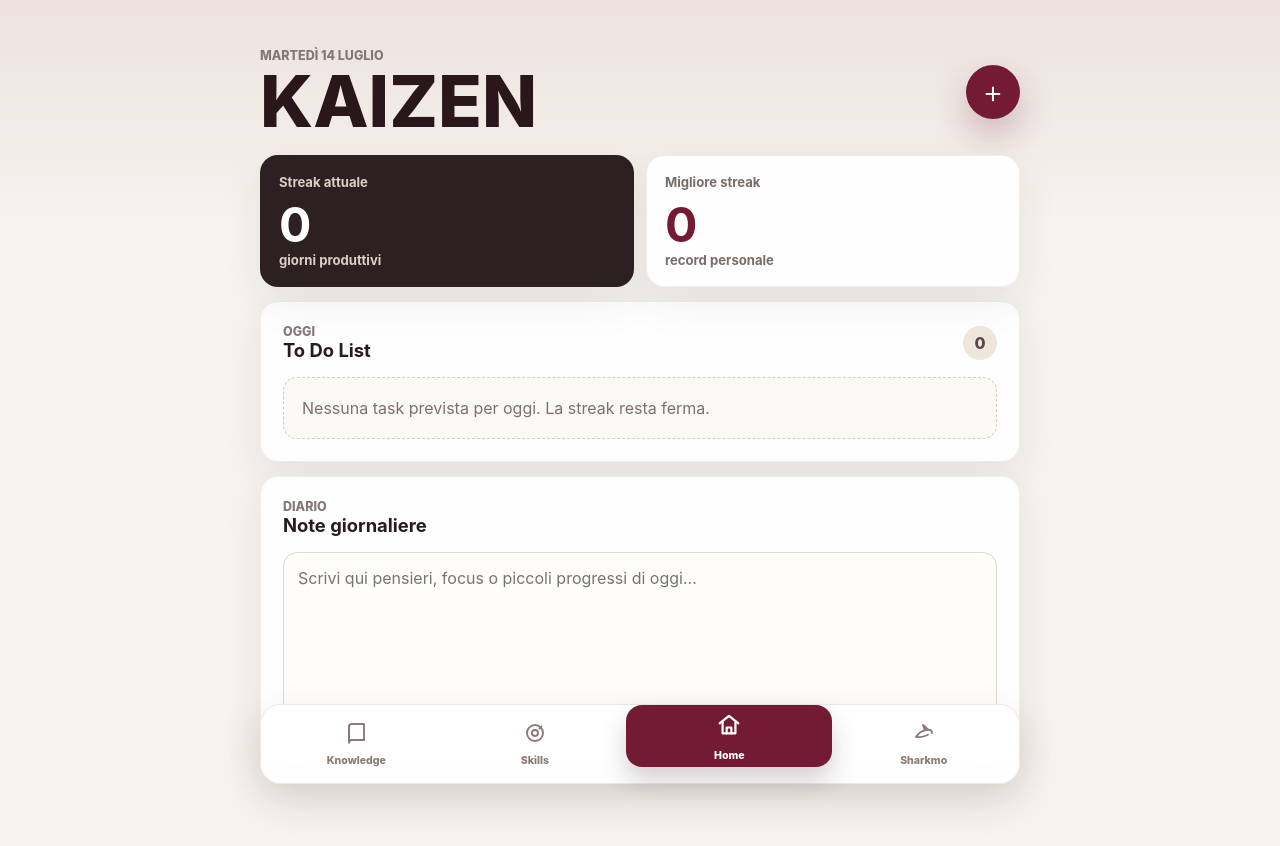
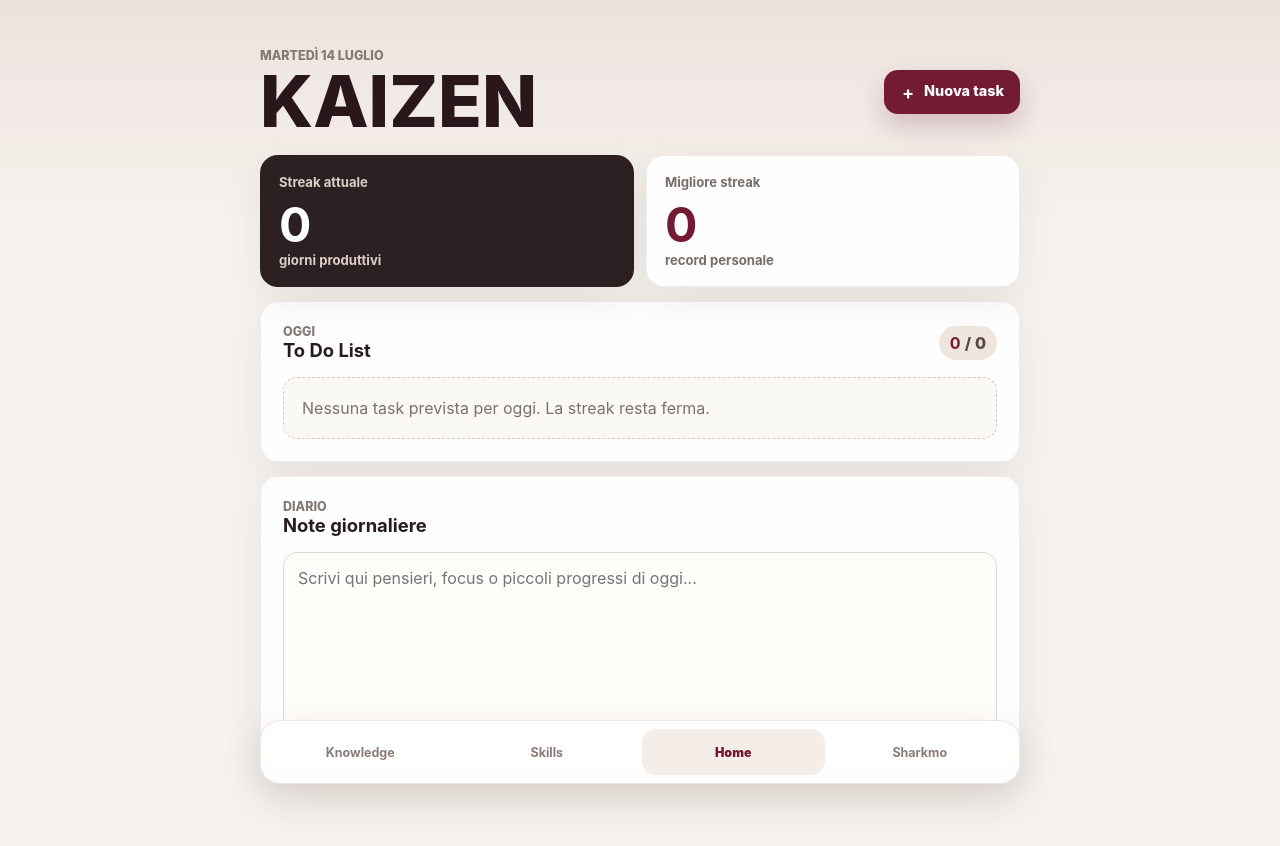
Before and after one commit to NicoRiz/kaizen-v.1, a React (Vite) app: page / in a window 1280 px wide. Shown: the top 846 px of the page. Built offline with nearby package versions, Linux system fonts and the light colour scheme.

Commit message:
Refine navigation and task controls

```diff
--- a/src/components/BottomNav.jsx
+++ b/src/components/BottomNav.jsx
@@ -2,47 +2,18 @@ const NAV_ITEMS = [
   {
     key: "knowledge",
     label: "Knowledge",
-    icon: (
-      <svg viewBox="0 0 24 24" aria-hidden="true">
-        <path d="M5 5.5A2.5 2.5 0 0 1 7.5 3H20v16H7.5A2.5 2.5 0 0 0 5 21.5z" />
-        <path d="M5 5.5v16A2.5 2.5 0 0 1 7.5 19H20" />
-      </svg>
-    ),
   },
   {
     key: "skills",
     label: "Skills",
-    icon: (
-      <svg viewBox="0 0 24 24" aria-hidden="true">
-        <circle cx="12" cy="12" r="8" />
-        <circle cx="12" cy="12" r="3" />
-        <path d="m16.5 7.5 2-2" />
-      </svg>
-    ),
   },
   {
     key: "home",
     label: "Home",
-    isPrimary: true,
-    icon: (
-      <svg viewBox="0 0 24 24" aria-hidden="true">
-        <path d="M4 11.5 12 5l8 6.5" />
-        <path d="M6.5 10.5V20h11v-9.5" />
-        <path d="M10 20v-5h4v5" />
-      </svg>
-    ),
   },
   {
     key: "sharkmo",
     label: "Sharkmo",
-    icon: (
-      <svg viewBox="0 0 24 24" aria-hidden="true">
-        <path d="M4 16c3.2-5.4 8-7.7 14.5-7" />
-        <path d="M13 9.4 11 4l5.5 4.8" />
-        <path d="M5 16c4 .5 7.5-.2 11-2.2" />
-        <path d="M18.5 9c1 .7 1.5 1.7 1.5 3" />
-      </svg>
-    ),
   },
 ];
 
@@ -57,14 +28,11 @@ export default function BottomNav({ activeSection = "home", onNavigate }) {
             <button
               aria-current={isActive ? "page" : undefined}
               aria-label={item.label}
-              className={`bottom-nav-link ${
-                item.isPrimary ? "bottom-nav-link--home" : ""
-              } ${isActive ? "is-active" : ""}`}
+              className={`bottom-nav-link ${isActive ? "is-active" : ""}`}
               key={item.key}
               onClick={() => onNavigate?.(item.key)}
               type="button"
             >
-              <span className="nav-icon">{item.icon}</span>
               <span className="nav-label">{item.label}</span>
             </button>
           );
--- a/src/components/Home.jsx
+++ b/src/components/Home.jsx
@@ -36,7 +36,8 @@ export default function Home({
             onClick={() => setIsAddingTask(true)}
             type="button"
           >
-            +
+            <span aria-hidden="true">+</span>
+            Nuova task
           </button>
         </header>
 
--- a/src/components/NotesSection.jsx
+++ b/src/components/NotesSection.jsx
@@ -54,7 +54,8 @@ export default function NotesSection({
             onClick={openNewNote}
             type="button"
           >
-            +
+            <span aria-hidden="true">+</span>
+            Nuova nota
           </button>
         </header>
 
--- a/src/components/TodoList.jsx
+++ b/src/components/TodoList.jsx
@@ -8,6 +8,10 @@ export default function TodoList({
   onToggleTask,
   tasks,
 }) {
+  const completedTasks = tasks.filter((task) =>
+    Boolean(completions[completionKey(date, task.id)]),
+  ).length;
+
   return (
     <section className="panel">
       <div className="section-heading">
@@ -15,7 +19,11 @@ export default function TodoList({
           <p className="eyebrow">Oggi</p>
           <h2>To Do List</h2>
         </div>
-        <span className="counter">{tasks.length}</span>
+        <span className="counter task-counter">
+          <strong>{completedTasks}</strong>
+          <span>/</span>
+          <span>{tasks.length}</span>
+        </span>
       </div>
 
       {tasks.length === 0 ? (
--- a/src/styles.css
+++ b/src/styles.css
@@ -32,9 +32,17 @@ button {
   cursor: pointer;
 }
 
+button:focus-visible,
+input:focus-visible,
+select:focus-visible,
+textarea:focus-visible {
+  outline: 3px solid rgba(116, 27, 52, 0.3);
+  outline-offset: 3px;
+}
+
 .app-shell {
   min-height: 100vh;
-  padding: 20px 16px 116px;
+  padding: 20px 16px 112px;
 }
 
 .home {
@@ -80,19 +88,33 @@ h2 {
 }
 
 .add-button {
-  display: grid;
-  place-items: center;
+  display: inline-flex;
+  align-items: center;
+  justify-content: center;
+  gap: 8px;
   flex: 0 0 auto;
-  width: 54px;
-  height: 54px;
+  min-width: max-content;
+  min-height: 44px;
+  padding: 0 16px;
   border: 0;
-  border-radius: 50%;
+  border-radius: 14px;
   background: #741b34;
   color: #fff;
-  font-size: 2rem;
-  font-weight: 300;
+  font-size: 0.9rem;
+  font-weight: 850;
   line-height: 1;
-  box-shadow: 0 16px 34px rgba(116, 27, 52, 0.26);
+  white-space: nowrap;
+  box-shadow: 0 12px 26px rgba(116, 27, 52, 0.22);
+}
+
+.add-button span {
+  display: inline-grid;
+  place-items: center;
+  width: 16px;
+  height: 16px;
+  font-size: 1.12rem;
+  font-weight: 650;
+  line-height: 1;
 }
 
 .streak-grid {
@@ -167,6 +189,19 @@ h2 {
   background: #eee6dd;
   color: #5a4548;
   font-weight: 800;
+}
+
+.task-counter {
+  display: inline-flex;
+  align-items: center;
+  justify-content: center;
+  gap: 4px;
+  min-width: 58px;
+  padding: 0 10px;
+}
+
+.task-counter strong {
+  color: #741b34;
 }
 
 .empty-state {
@@ -342,10 +377,10 @@ h2 {
 
 .bottom-nav-inner {
   display: grid;
-  grid-template-columns: 1fr 1fr 1.18fr 1fr;
+  grid-template-columns: repeat(4, minmax(0, 1fr));
   align-items: center;
   gap: 4px;
-  min-height: 70px;
+  min-height: 62px;
   padding: 8px;
   border: 1px solid rgba(52, 33, 37, 0.1);
   border-radius: 20px;
@@ -355,58 +390,26 @@ h2 {
 }
 
 .bottom-nav-link {
-  display: grid;
+  display: flex;
+  align-items: center;
+  justify-content: center;
   place-items: center;
-  gap: 4px;
   min-width: 0;
-  min-height: 54px;
+  min-height: 46px;
+  padding: 0 6px;
   border: 0;
-  border-radius: 16px;
+  border-radius: 14px;
   background: transparent;
   color: #8a7b77;
-  font-size: 0.66rem;
-  font-weight: 850;
+  font-size: 0.78rem;
+  font-weight: 750;
   letter-spacing: 0;
 }
 
 .bottom-nav-link.is-active {
   color: #741b34;
   background: #f5ede8;
-}
-
-.bottom-nav-link--home {
-  min-height: 62px;
-  transform: translateY(-8px);
-  background: #2d2022;
-  color: #fff;
-  box-shadow: 0 14px 26px rgba(45, 32, 34, 0.2);
-}
-
-.bottom-nav-link--home.is-active {
-  background: #741b34;
-  color: #fff;
-}
-
-.nav-icon {
-  display: grid;
-  place-items: center;
-  width: 24px;
-  height: 24px;
-}
-
-.bottom-nav-link--home .nav-icon {
-  width: 28px;
-  height: 28px;
-}
-
-.nav-icon svg {
-  width: 100%;
-  height: 100%;
-  fill: none;
-  stroke: currentColor;
-  stroke-linecap: round;
-  stroke-linejoin: round;
-  stroke-width: 1.9;
+  font-weight: 900;
 }
 
 .nav-label {
@@ -673,10 +676,27 @@ h2 {
   }
 
   .bottom-nav-link {
-    font-size: 0.6rem;
+    min-height: 44px;
+    padding: 0 4px;
+    font-size: 0.72rem;
   }
 
   .modal-actions {
     grid-template-columns: 1fr;
   }
 }
+
+@media (max-width: 380px) {
+  .topbar {
+    align-items: flex-start;
+    flex-direction: column;
+  }
+
+  .add-button {
+    width: 100%;
+  }
+
+  .bottom-nav-link {
+    font-size: 0.68rem;
+  }
+}
```
